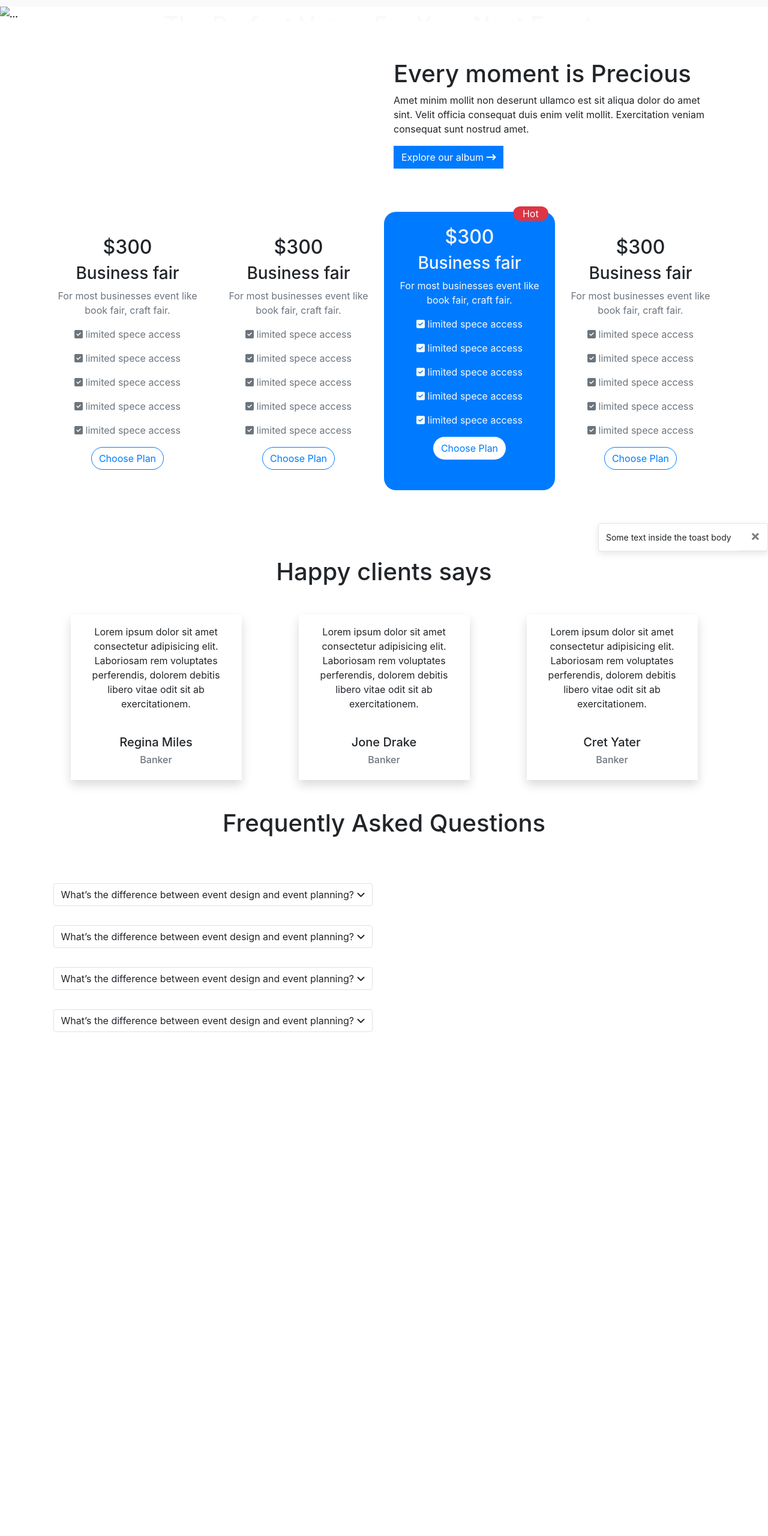
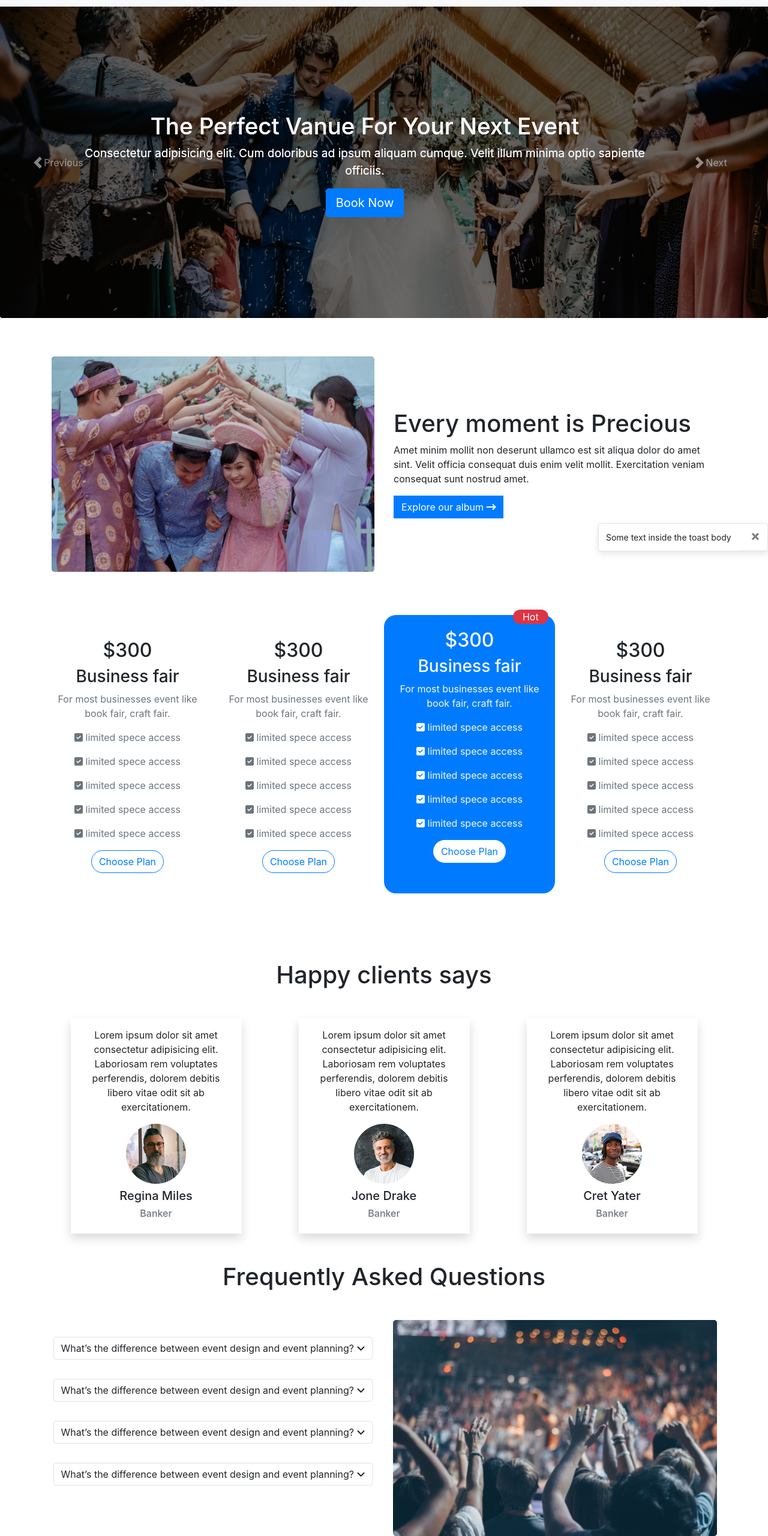
Before and after one commit to jubayer44/convention-hall, a plain HTML site: page index.html in a window 1280 px wide. Shown: the part 77-2637 px from the top of the page at 60% size. Before the commit the page ends 1825 px from the top, so only its background shows below. Drawn offline with nearby package versions, Linux system fonts and the light colour scheme; the site is published under a folder, as on GitHub Pages, so addresses that start at the root find nothing.

Commit message:
picture-rechecked

```diff
--- a/index.html
+++ b/index.html
@@ -51,7 +51,7 @@
     <div id="carouselExampleControls" class="carousel slide" data-bs-ride="carousel">
       <div class="carousel-inner">
         <div class="carousel-item active">
-          <img src="/images/banner.png" class="d-block w-100" alt="...">
+          <img src="images/banner.png" class="d-block w-100" alt="...">
 
           <div class="header-title position-absolute text-center text-white ">
             <h1 class=" text-light">The Perfect Vanue For Your Next Event</h1>
@@ -67,7 +67,7 @@
           </div>
         </div>
         <div class="carousel-item active">
-          <img src="/images/banner.png" class="d-block w-100" alt="...">
+          <img src="images/banner.png" class="d-block w-100" alt="...">
           <div class="header-title carousel-caption d-none d-md-block" style="bottom: 12.25rem;">
             <h1 class=" text-light">The Perfect Vanue For Your Next Event</h1>
             <p class="text-light">Consectetur adipisicing elit. Cum doloribus ad ipsum aliquam cumque. Velit illum
@@ -77,7 +77,7 @@
           </div>
         </div>
         <div class="carousel-item active">
-          <img src="/images/banner.png" class="d-block w-100" alt="...">
+          <img src="images/banner.png" class="d-block w-100" alt="...">
           <div class=" header-title carousel-caption d-none d-md-block" style="bottom: 12.25rem;">
             <h1 class=" text-light">The Perfect Vanue For Your Next Event</h1>
             <p class="text-light">Consectetur adipisicing elit. Cum doloribus ad ipsum aliquam cumque. Velit illum
@@ -106,7 +106,7 @@
   <section class=" container mt-5 position-relative">
     <div class="row align-items-center">
       <div class=" col-lg-6 p-3">
-        <img class=" img-fluid" src="/images/wedding.png" alt="">
+        <img class=" img-fluid" src="images/wedding.png" alt="">
       </div>
       <div class=" col-lg-6 p-3">
         <h1>Every moment is Precious </h1>
@@ -205,21 +205,21 @@
       <div class=" col-lg-3 text-center shadow p-3">
         <p>Lorem ipsum dolor sit amet consectetur adipisicing elit. Laboriosam rem voluptates perferendis, dolorem
           debitis libero vitae odit sit ab exercitationem.</p>
-        <img class="mb-2" src="/images/person 1.png" alt="">
+        <img class="mb-2" src="images/person 1.png" alt="">
         <h5>Regina Miles</h5>
         <h6 class=" text-muted">Banker</h6>
       </div>
       <div class=" col-lg-3 text-center shadow p-3">
         <p>Lorem ipsum dolor sit amet consectetur adipisicing elit. Laboriosam rem voluptates perferendis, dolorem
           debitis libero vitae odit sit ab exercitationem.</p>
-        <img class="mb-2" src="/images/person 2.png" alt="">
+        <img class="mb-2" src="images/person 2.png" alt="">
         <h5>Jone Drake</h5>
         <h6 class=" text-muted">Banker</h6>
       </div>
       <div class=" col-lg-3 text-center shadow p-3">
         <p>Lorem ipsum dolor sit amet consectetur adipisicing elit. Laboriosam rem voluptates perferendis, dolorem
           debitis libero vitae odit sit ab exercitationem.</p>
-        <img class="mb-2" src="/images/person 3.png" alt="">
+        <img class="mb-2" src="images/person 3.png" alt="">
         <h5>Cret Yater</h5>
         <h6 class=" text-muted">Banker</h6>
       </div>
@@ -274,7 +274,7 @@
         </div>
       </div>
       <div class="col-lg-6">
-        <img class=" img-fluid" src="/images/people.png" alt="">
+        <img class=" img-fluid" src="images/people.png" alt="">
       </div>
     </div>
   </section>
```
Also changed, not shown: toast.html (deleted, +0 -31 lines).
